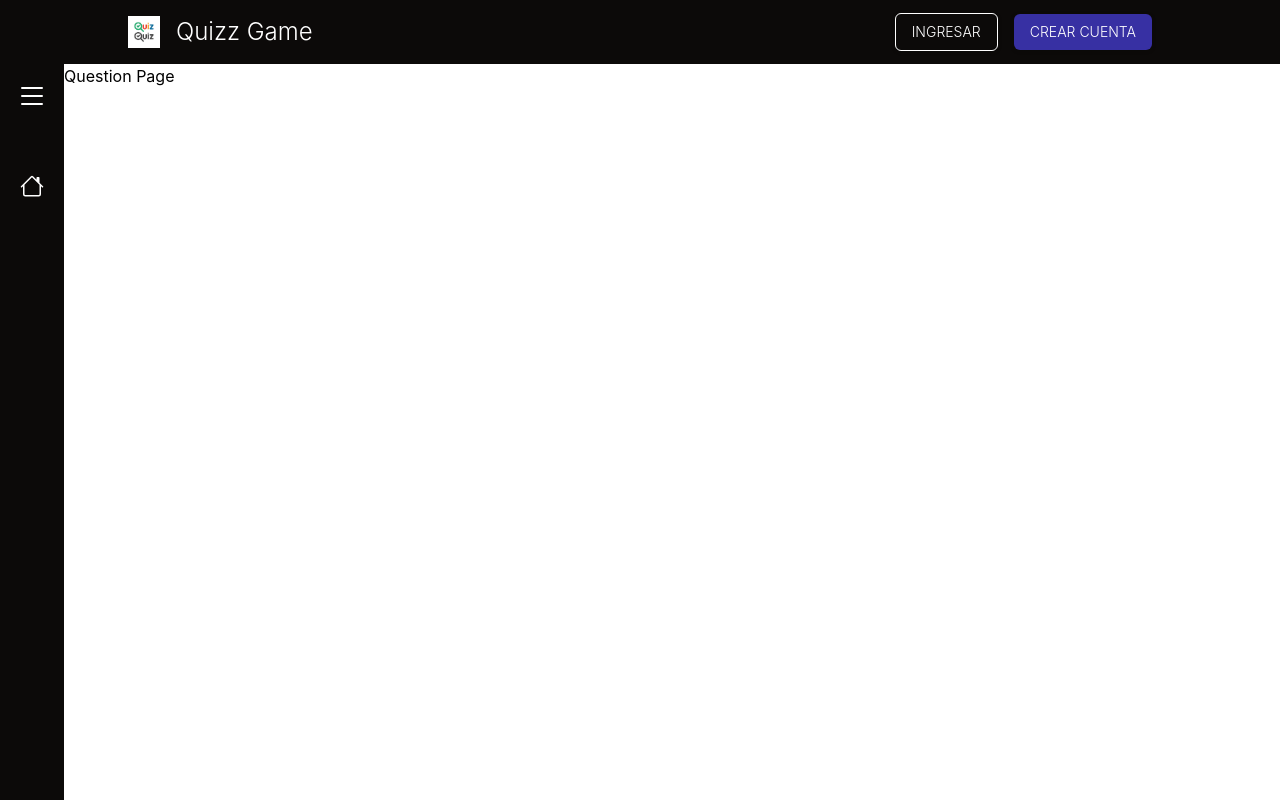
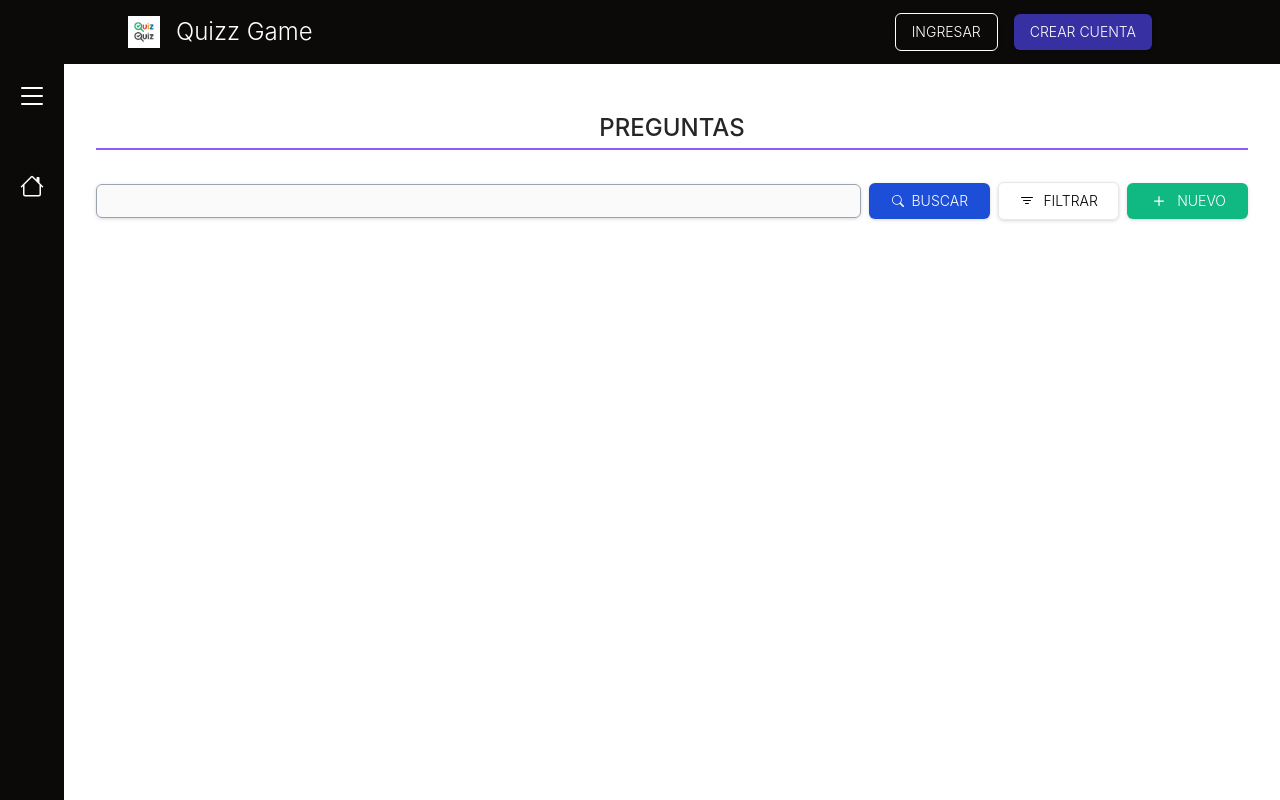
Before and after one commit to briansleonel/quiz-wave-client, a React (Vite) app: page /dashboard/question in a window 1280 px wide. Built offline with nearby package versions, Linux system fonts and the light colour scheme.

Commit message:
feat: add filters question to question page

```diff
--- a/src/app/dashboard/question/QuestionPage.tsx
+++ b/src/app/dashboard/question/QuestionPage.tsx
@@ -1,3 +1,12 @@
+import FiltersQuestion from "../../../components/Filter/FiltersQuestion";
+import ContainerUtil from "../../../components/Layout/ContainerUtil";
+import { Title } from "../../../components/Layout/TitleSubtitle";
+
 export default function QuestionPage() {
-    return <>Question Page</>;
+    return (
+        <ContainerUtil>
+            <Title>Preguntas</Title>
+            <FiltersQuestion />
+        </ContainerUtil>
+    );
 }
```
